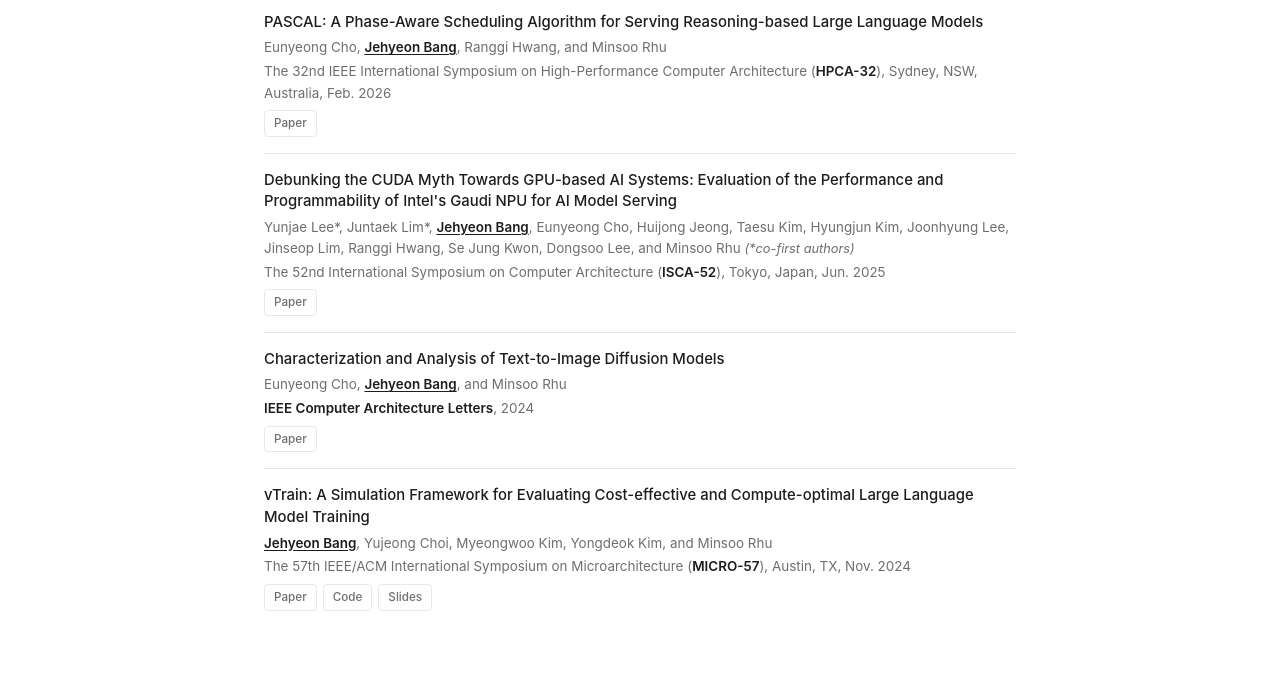
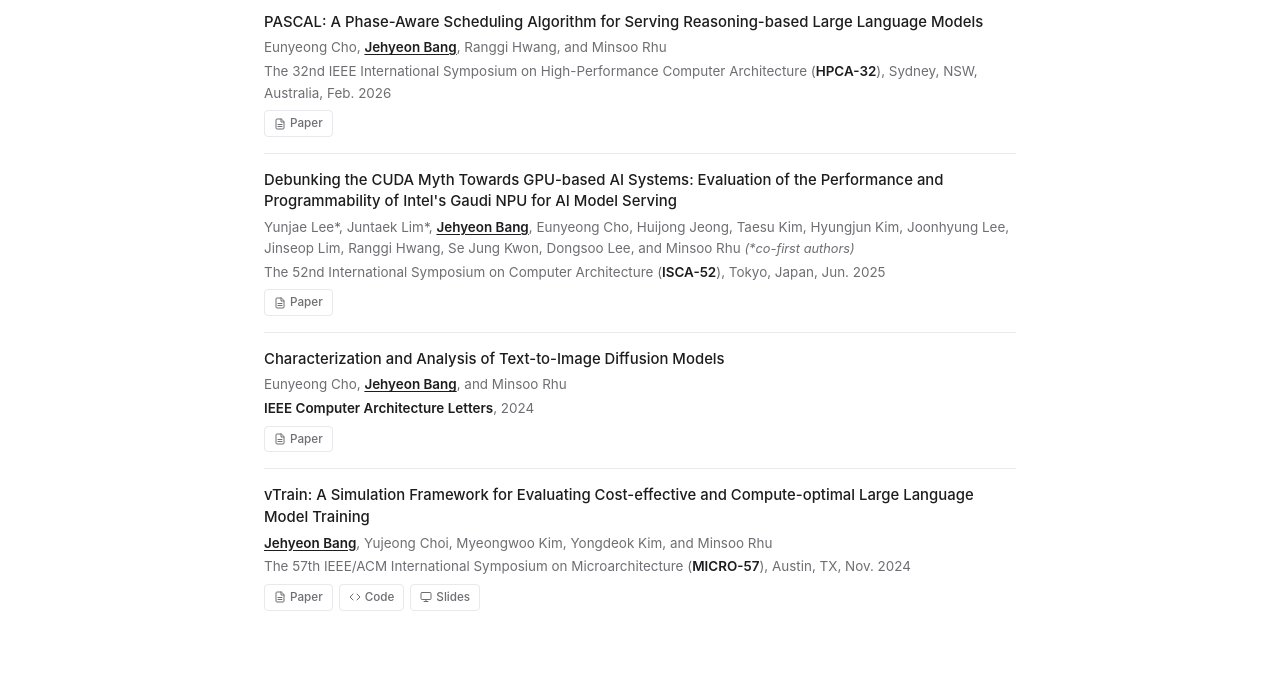
Before and after one commit to bangjh0430/bangjh0430.github.io, a Jekyll site: the page built from index.html, in a window 1280 px wide and 1400 px high, scrolled down 667 px. Shown: the part 150-850 px from the top of the window. Built offline with Jekyll 4.4.1, drawn with Linux system fonts in a browser that asks for light colours.

Commit message:
Add icons to publication buttons and remove hero fade-in effect

```diff
--- a/_layouts/default.html
+++ b/_layouts/default.html
@@ -42,7 +42,7 @@
     const observer = new IntersectionObserver((entries) => {
       entries.forEach(e => e.target.classList.toggle('visible', e.isIntersecting));
     }, { threshold: 0.1 });
-    document.querySelectorAll('.section, .hero').forEach(el => observer.observe(el));
+    document.querySelectorAll('.section').forEach(el => observer.observe(el));
   </script>
 </body>
 </html>
--- a/assets/css/style.css
+++ b/assets/css/style.css
@@ -346,6 +346,9 @@
 }
 
 .pub-links a {
+  display: inline-flex;
+  align-items: center;
+  gap: 4px;
   font-size: 0.73rem;
   font-weight: 500;
   padding: 3px 9px;
@@ -353,6 +356,11 @@
   border-radius: 4px;
   color: var(--text-secondary);
   transition: all var(--transition);
+}
+
+.pub-links a svg {
+  flex-shrink: 0;
+  vertical-align: middle;
 }
 
 .pub-links a:hover {
@@ -381,13 +389,13 @@
 }
 
 /* ========== Scroll fade-in ========== */
-.hero, .section {
+.section {
   opacity: 0;
   transform: translateY(24px);
   transition: opacity 0.5s ease, transform 0.5s ease;
 }
 
-.hero.visible, .section.visible {
+.section.visible {
   opacity: 1;
   transform: translateY(0);
 }
--- a/index.html
+++ b/index.html
@@ -83,14 +83,14 @@
         <div class="pub-title">PASCAL: A Phase-Aware Scheduling Algorithm for Serving Reasoning-based Large Language Models</div>
         <div class="pub-authors">Eunyeong Cho, <strong>Jehyeon Bang</strong>, Ranggi Hwang, and Minsoo Rhu</div>
         <div class="pub-venue">The 32nd IEEE International Symposium on High-Performance Computer Architecture (<span class="venue">HPCA-32</span>), Sydney, NSW, Australia, Feb. 2026</div>
-        <div class="pub-links"><a href="https://arxiv.org/abs/2602.11530" target="_blank">Paper</a></div>
+        <div class="pub-links"><a href="https://arxiv.org/abs/2602.11530" target="_blank"><svg width="12" height="12" viewBox="0 0 24 24" fill="none" stroke="currentColor" stroke-width="2" stroke-linecap="round" stroke-linejoin="round"><path d="M14 2H6a2 2 0 0 0-2 2v16a2 2 0 0 0 2 2h12a2 2 0 0 0 2-2V8z"/><polyline points="14 2 14 8 20 8"/><line x1="16" y1="13" x2="8" y2="13"/><line x1="16" y1="17" x2="8" y2="17"/></svg>Paper</a></div>
       </div>
 
       <div class="pub">
         <div class="pub-title">Debunking the CUDA Myth Towards GPU-based AI Systems: Evaluation of the Performance and Programmability of Intel's Gaudi NPU for AI Model Serving</div>
         <div class="pub-authors">Yunjae Lee*, Juntaek Lim*, <strong>Jehyeon Bang</strong>, Eunyeong Cho, Huijong Jeong, Taesu Kim, Hyungjun Kim, Joonhyung Lee, Jinseop Lim, Ranggi Hwang, Se Jung Kwon, Dongsoo Lee, and Minsoo Rhu <span class="co-first">(*co-first authors)</span></div>
         <div class="pub-venue">The 52nd International Symposium on Computer Architecture (<span class="venue">ISCA-52</span>), Tokyo, Japan, Jun. 2025</div>
-        <div class="pub-links"><a href="https://dl.acm.org/doi/full/10.1145/3695053.3731050" target="_blank">Paper</a></div>
+        <div class="pub-links"><a href="https://dl.acm.org/doi/full/10.1145/3695053.3731050" target="_blank"><svg width="12" height="12" viewBox="0 0 24 24" fill="none" stroke="currentColor" stroke-width="2" stroke-linecap="round" stroke-linejoin="round"><path d="M14 2H6a2 2 0 0 0-2 2v16a2 2 0 0 0 2 2h12a2 2 0 0 0 2-2V8z"/><polyline points="14 2 14 8 20 8"/><line x1="16" y1="13" x2="8" y2="13"/><line x1="16" y1="17" x2="8" y2="17"/></svg>Paper</a></div>
       </div>
 
       <div class="pub">
@@ -98,7 +98,7 @@
         <div class="pub-authors">Eunyeong Cho, <strong>Jehyeon Bang</strong>, and Minsoo Rhu</div>
         <div class="pub-venue"><span class="venue">IEEE Computer Architecture Letters</span>, 2024</div>
 
-        <div class="pub-links"><a href="https://ieeexplore.ieee.org/stamp/stamp.jsp?tp=&arnumber=10695096" target="_blank">Paper</a></div>
+        <div class="pub-links"><a href="https://ieeexplore.ieee.org/stamp/stamp.jsp?tp=&arnumber=10695096" target="_blank"><svg width="12" height="12" viewBox="0 0 24 24" fill="none" stroke="currentColor" stroke-width="2" stroke-linecap="round" stroke-linejoin="round"><path d="M14 2H6a2 2 0 0 0-2 2v16a2 2 0 0 0 2 2h12a2 2 0 0 0 2-2V8z"/><polyline points="14 2 14 8 20 8"/><line x1="16" y1="13" x2="8" y2="13"/><line x1="16" y1="17" x2="8" y2="17"/></svg>Paper</a></div>
       </div>
 
       <div class="pub">
@@ -106,9 +106,9 @@
         <div class="pub-authors"><strong>Jehyeon Bang</strong>, Yujeong Choi, Myeongwoo Kim, Yongdeok Kim, and Minsoo Rhu</div>
         <div class="pub-venue">The 57th IEEE/ACM International Symposium on Microarchitecture (<span class="venue">MICRO-57</span>), Austin, TX, Nov. 2024</div>
         <div class="pub-links">
-          <a href="https://ieeexplore.ieee.org/document/10764533" target="_blank">Paper</a>
-          <a href="https://github.com/VIA-Research/vTrain" target="_blank">Code</a>
-          <a href="https://drive.google.com/file/d/1WLGN3guy2D4IA42v2cR2oe3QWnKQG_CW/view?usp=sharing" target="_blank">Slides</a>
+          <a href="https://ieeexplore.ieee.org/document/10764533" target="_blank"><svg width="12" height="12" viewBox="0 0 24 24" fill="none" stroke="currentColor" stroke-width="2" stroke-linecap="round" stroke-linejoin="round"><path d="M14 2H6a2 2 0 0 0-2 2v16a2 2 0 0 0 2 2h12a2 2 0 0 0 2-2V8z"/><polyline points="14 2 14 8 20 8"/><line x1="16" y1="13" x2="8" y2="13"/><line x1="16" y1="17" x2="8" y2="17"/></svg>Paper</a>
+          <a href="https://github.com/VIA-Research/vTrain" target="_blank"><svg width="12" height="12" viewBox="0 0 24 24" fill="none" stroke="currentColor" stroke-width="2" stroke-linecap="round" stroke-linejoin="round"><polyline points="16 18 22 12 16 6"/><polyline points="8 6 2 12 8 18"/></svg>Code</a>
+          <a href="https://drive.google.com/file/d/1WLGN3guy2D4IA42v2cR2oe3QWnKQG_CW/view?usp=sharing" target="_blank"><svg width="12" height="12" viewBox="0 0 24 24" fill="none" stroke="currentColor" stroke-width="2" stroke-linecap="round" stroke-linejoin="round"><rect x="2" y="3" width="20" height="14" rx="2"/><line x1="8" y1="21" x2="16" y2="21"/><line x1="12" y1="17" x2="12" y2="21"/></svg>Slides</a>
         </div>
       </div>
 
```
